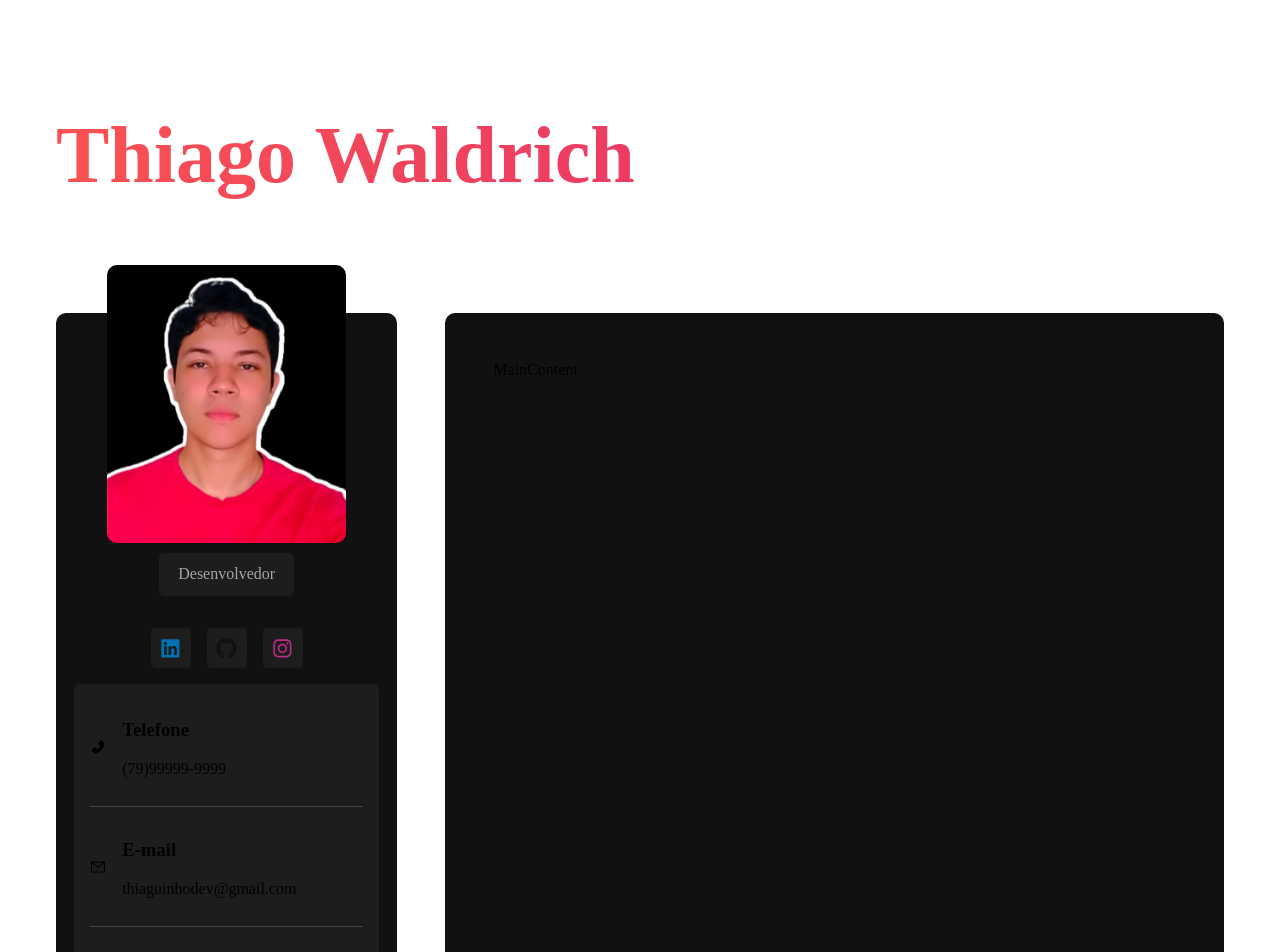
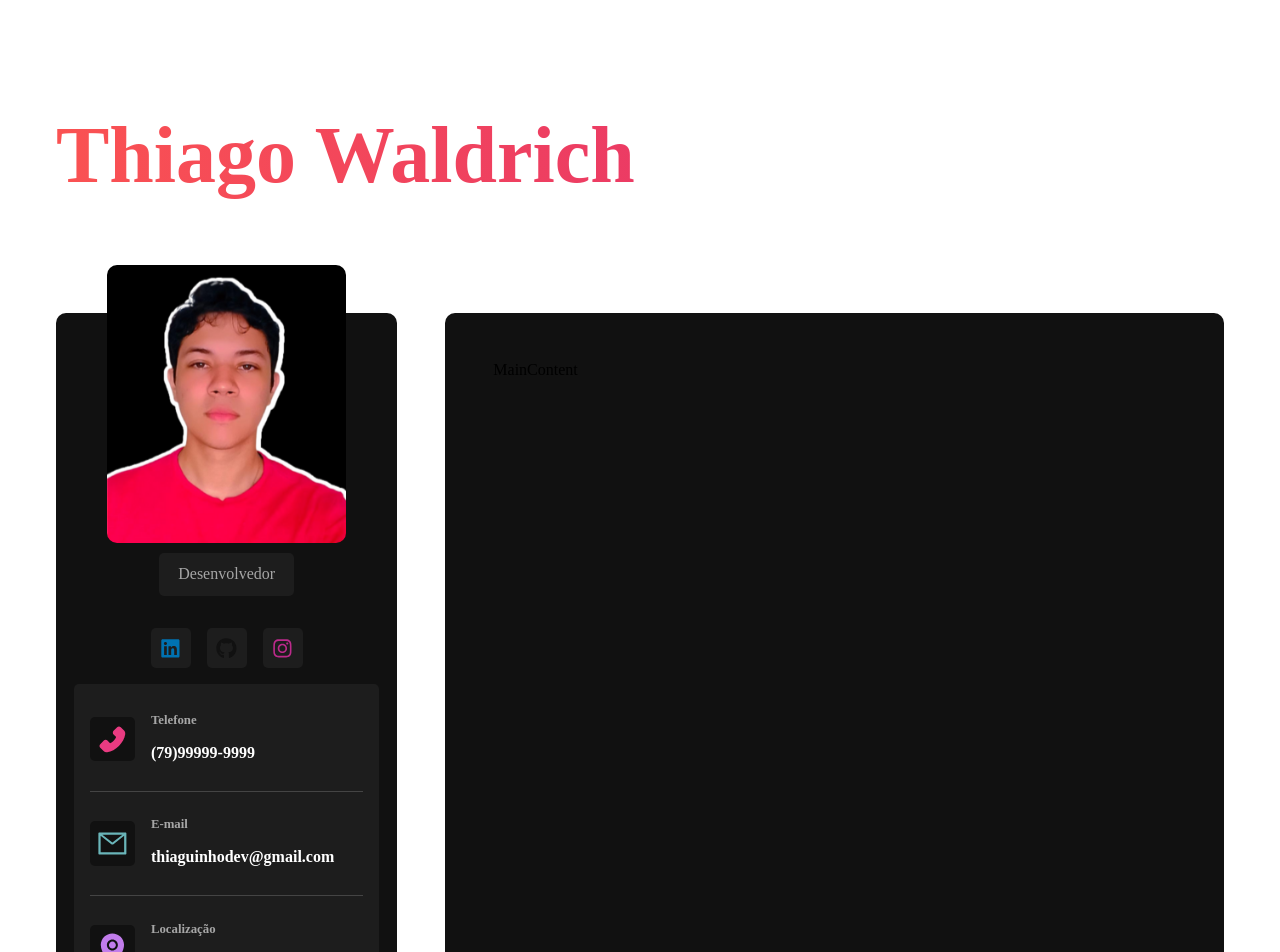
Before and after one commit to ThiagoWaldrich/portfolio, a React (Vite) app in the folder my-profile/: page / in a window 1280 px wide. Shown: the top 952 px of the page. Built offline with nearby package versions, Linux system fonts and the light colour scheme; the HTML template or start-up script is replaced by a standard one.

Commit message:
End sidebar

```diff
--- a/my-profile/src/styles/components/informationcontainer.sass
+++ b/my-profile/src/styles/components/informationcontainer.sass
@@ -19,3 +19,26 @@
         margin-bottom: .8rem
         border-bottom: 1px solid #444
         width: 100%
+
+    h3
+        color: variables.$text-color-secondary
+        font-size: .8rem
+        margin-bottom: .5rem
+
+    p
+        color: variables.$text-color
+        font-weight: bold
+
+    svg
+        background-color: variables.$bg-color
+        padding: .4rem
+        width: 2rem
+        height: 2rem
+        border-radius: variables.$card-border-radius
+
+    #phone-icon
+        color:#e93b81
+    #email-icon
+        color: #6ab5b9
+    #pin-icon
+        color:#c17ceb
```
